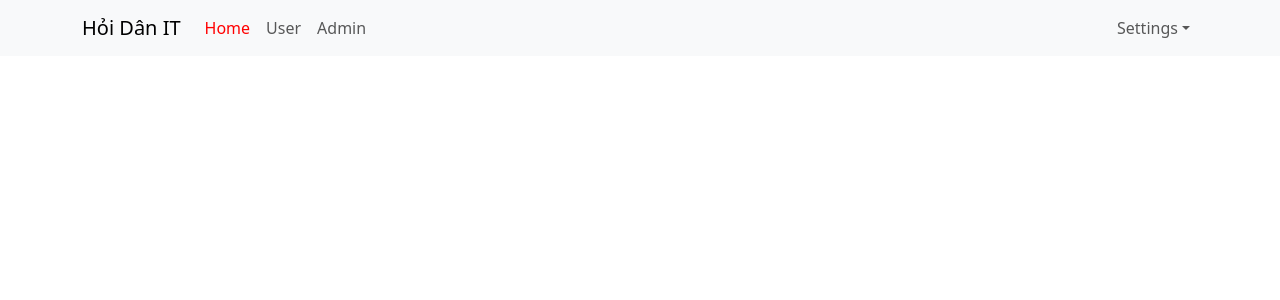
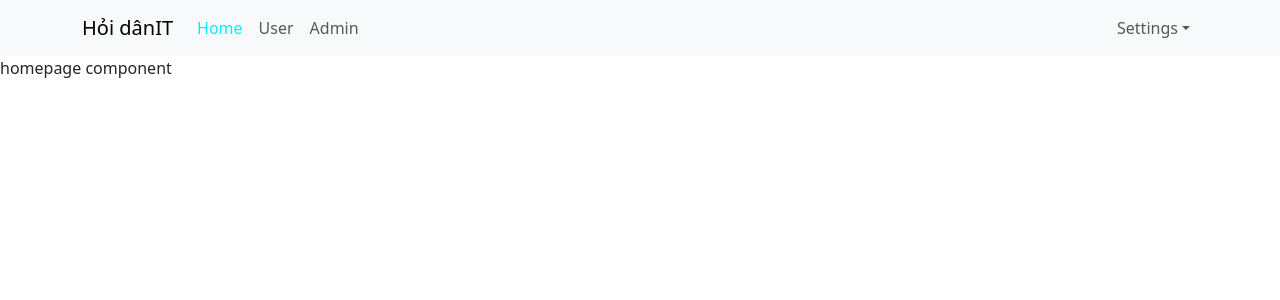
Before and after one commit to leminhtien289/HocReactChapterTwo, a React (Create React App) app: page / in a window 1280 px wide. Shown: the top 300 px of the page. Built offline with nearby package versions, Linux system fonts and the light colour scheme.

Commit message:
Index Routers

```diff
--- a/src/App.scss
+++ b/src/App.scss
@@ -13,7 +13,7 @@
     .navbar-nav {
       .nav-link {
         &.active {
-          color: red;
+          color: #00efff;
         }
       }
     }
--- a/src/components/Header/Header.js
+++ b/src/components/Header/Header.js
@@ -8,7 +8,8 @@
     return (
         <Navbar expand="lg" className="bg-body-tertiary">
             <Container>
-                <Navbar.Brand href="#home">Hỏi Dân IT</Navbar.Brand>
+                {/* <Navbar.Brand href="#home">Hỏi Dân IT</Navbar.Brand> */}
+                <NavLink to='/' className='navbar-brand'>Hỏi dânIT</NavLink>
                 <Navbar.Toggle aria-controls="basic-navbar-nav" />
                 <Navbar.Collapse id="basic-navbar-nav">
                     <Nav className="me-auto">
@@ -18,13 +19,13 @@
                     </Nav>
                     <Nav>
                         <NavDropdown title="Settings" id="basic-nav-dropdown">
-                            <NavDropdown.Item href="#action/3.1">
+                            <NavDropdown.Item>
                                 Log in
                             </NavDropdown.Item>
-                            <NavDropdown.Item href="#action/3.2">
+                            <NavDropdown.Item>
                                 Log out
                             </NavDropdown.Item>
-                            <NavDropdown.Item href="#action/3.3">
+                            <NavDropdown.Item>
                                 Profile
                             </NavDropdown.Item>
                         </NavDropdown>
--- /dev/null
+++ b/src/components/Home/HomePage.js
@@ -0,0 +1,9 @@
+const HomePage = () => {
+    return (
+        <div className="homepage-container">
+            homepage component
+        </div>
+    )
+}
+
+export default HomePage;
--- a/src/index.js
+++ b/src/index.js
@@ -8,6 +8,8 @@
 import { BrowserRouter, Route, Routes } from 'react-router-dom';
 import User from './components/User/User';
 import Admin from './components/Admin/Admin';
+import HomePage from './components/Home/HomePage';
+
 
 const root = ReactDOM.createRoot(document.getElementById('root'));
 root.render(
@@ -16,6 +18,7 @@
     <BrowserRouter>
       <Routes>
         <Route path="/" element={<App />} >
+          <Route index element={<HomePage />} />
           <Route path="users" element={<User />} />
           <Route path="admins" element={<Admin />} />
         </Route>
```
